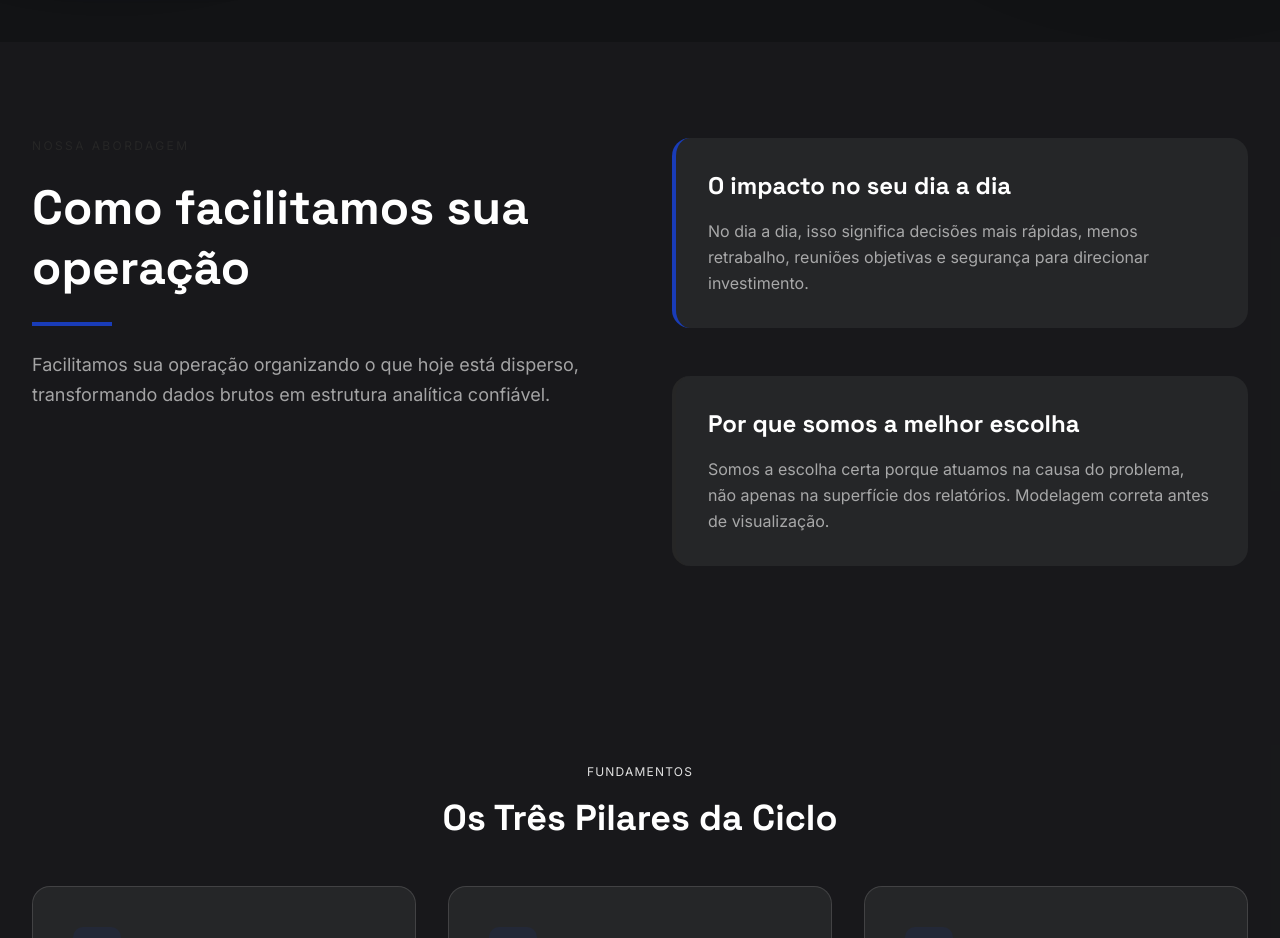
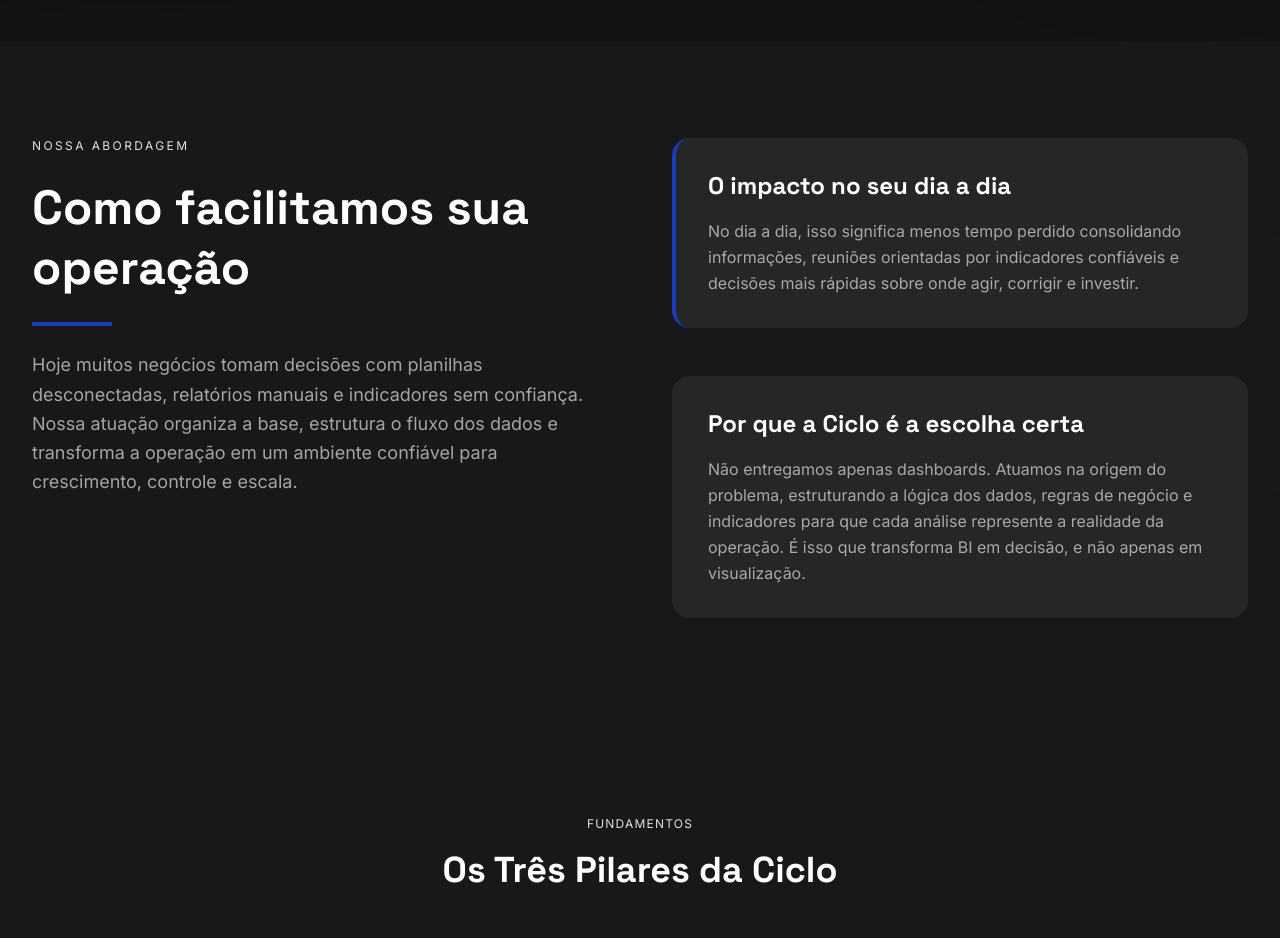
Before and after one commit to EduFrnds/ciclohomepage, a Next.js app: page / in a window 1280 px wide. Shown: the part 780-1718 px from the top of the page. Built offline with nearby package versions, Linux system fonts and the light colour scheme.

Commit message:
Revise content for value proposition section
Updated text to clarify the impact on daily operations and the value proposition of the service.

```diff
--- a/components/sections/value-proposition-section.tsx
+++ b/components/sections/value-proposition-section.tsx
@@ -9,7 +9,7 @@ export function ValuePropositionSection() {
         <div className="grid grid-cols-1 md:grid-cols-2 gap-16 items-start">
           {/* Left: intro */}
           <div className="flex flex-col gap-6">
-            <span className="text-xs font-label uppercase tracking-[0.2em] text-accent">
+            <span className="text-xs font-label uppercase tracking-[0.2em] text-[#e0e0e0]">
               Nossa Abordagem
             </span>
             <h2
@@ -20,8 +20,10 @@ export function ValuePropositionSection() {
             </h2>
             <div className="w-20 h-1 bg-primary" aria-hidden="true" />
             <p className="text-on-surface/70 leading-relaxed text-lg">
-              Facilitamos sua operação organizando o que hoje está disperso,
-              transformando dados brutos em estrutura analítica confiável.
+              Hoje muitos negócios tomam decisões com planilhas desconectadas, relatórios manuais e indicadores sem confiança.
+
+              Nossa atuação organiza a base, estrutura o fluxo dos dados e transforma a operação em um ambiente confiável para crescimento,
+              controle e escala.
             </p>
           </div>
 
@@ -32,20 +34,23 @@ export function ValuePropositionSection() {
                 O impacto no seu dia a dia
               </h3>
               <p className="text-on-surface/70 leading-relaxed">
-                No dia a dia, isso significa decisões mais rápidas, menos
-                retrabalho, reuniões objetivas e segurança para direcionar
-                investimento.
+                No dia a dia, isso significa menos tempo perdido consolidando informações,
+                reuniões orientadas por indicadores confiáveis e decisões mais rápidas sobre onde agir,
+                corrigir e investir.
               </p>
             </article>
 
             <article className="p-8 rounded-2xl bg-surface-container border-l-4 border-accent">
               <h3 className="text-2xl font-headline font-bold text-white mb-4">
-                Por que somos a melhor escolha
+                Por que a Ciclo é a escolha certa
               </h3>
               <p className="text-on-surface/70 leading-relaxed">
-                Somos a escolha certa porque atuamos na causa do problema, não
-                apenas na superfície dos relatórios. Modelagem correta antes de
-                visualização.
+                Não entregamos apenas dashboards.
+
+                Atuamos na origem do problema, estruturando a lógica dos dados,
+                regras de negócio e indicadores para que cada análise represente a realidade da operação.
+
+                É isso que transforma BI em decisão, e não apenas em visualização.
               </p>
             </article>
           </div>
```
